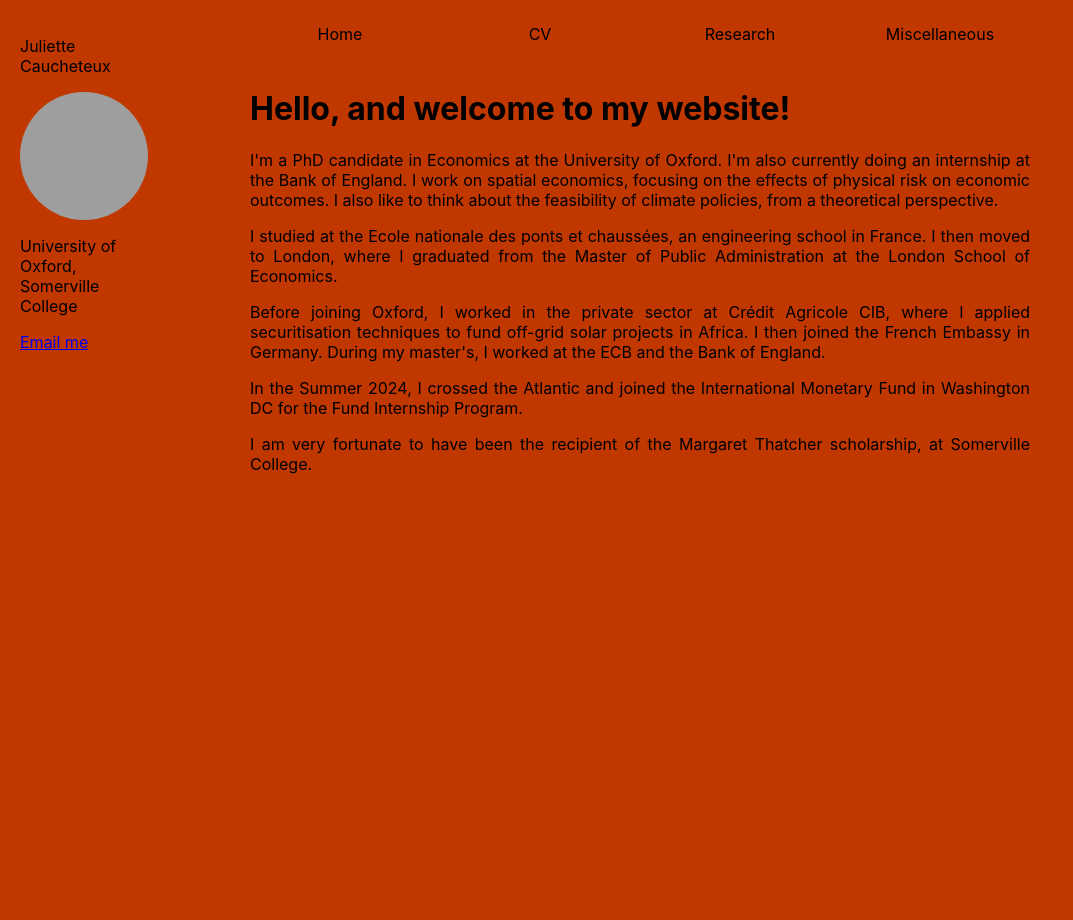
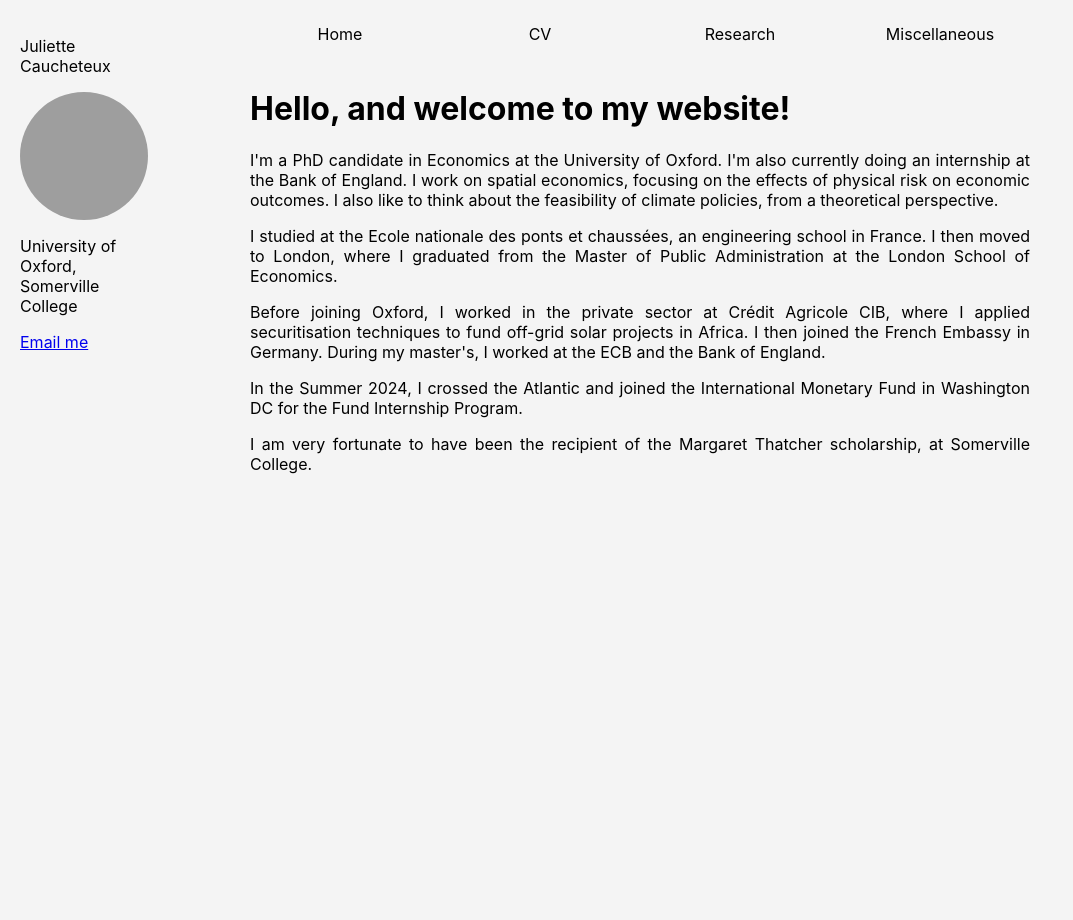
Before and after one commit to JulietteCx/juliettecx.github.io, a Jekyll site: the page built from _pages/index.html, in a window 1280 px wide. Shown: the whole page, without its empty margins (0-1073 px from the left). Built offline with Jekyll 4.4.1, drawn with Linux system fonts in a browser that asks for light colours; grey boxes are pictures that could not be loaded.

Commit message:
Update style.css
New color background

```diff
--- a/assets/style.css
+++ b/assets/style.css
@@ -7,13 +7,13 @@ body {
   justify-content: center; /* Centers the content horizontally */
   align-items: flex-start; /* Aligns the content to the top */
   height: 100vh; /* Full viewport height */
-  background-color: #C03700;
+  background-color: #f4f4f4;
 }
 
 /* Sidebar on the left */
 .sidebar {
   width: 12%; /* 1/7th of the screen width */
-  background-color: #C03700; /* White background */
+  background-color: #f4f4f4; /* White background */
   height: 100%; /* Full viewport height */
   padding: 20px;
   box-sizing: border-box; /* Ensures padding doesn't affect width */
@@ -34,7 +34,7 @@ body {
 .top-panel {
   width: 100%; /* Full width of the container */
   padding: 0;
-  background-color: #C03700; /* Optional: for better visibility */
+  background-color: #f4f4f4; /* Optional: for better visibility */
 }
 
 .top-panel ul {
@@ -59,14 +59,14 @@ body {
 
 .top-panel li a:hover {
   color: #e64a19;
-  background-color: #C03700; /* Optional: for better visibility */
+  background-color: #f4f4f4; /* Optional: for better visibility */
 }
 
 /* Main content area styles */
 .main-content {
   padding: 10px;
   text-align: justify;
-  background-color: #C03700; /* Optional: for better visibility */
+  background-color: #f4f4f4; /* Optional: for better visibility */
 }
 
 .circle-container {
```
